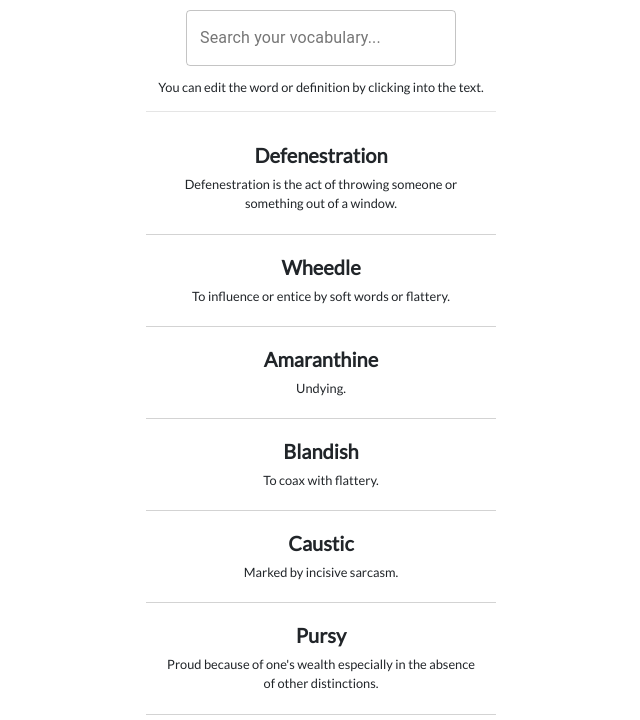
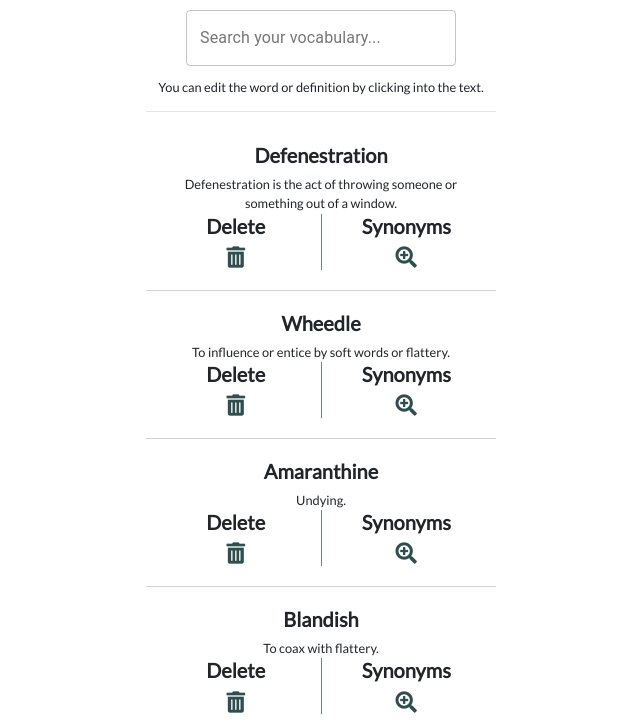
Before and after one commit to MikeDigitize/vocabify, a React app: page / in a window 1280 px wide. Shown: the part 80-800 px from the top of the page, without its empty margins (319-959 px from the left). Built offline with nearby package versions, Linux system fonts and the light colour scheme; some packages are replaced by stand-ins of ours.

Commit message:
icons for delete and synonyms added to items in vocabify tab

```diff
--- a/src/components/list.js
+++ b/src/components/list.js
@@ -93,6 +93,17 @@ export default function List({ items, dispatcher }) {
           >
             { item.definition }
           </p>
+          <div className="row vocabify-item-controls">
+            <div className="col divider-right">
+              <h2>Delete</h2>
+              <i className="fas fa-trash-alt fa-lg"></i>
+            </div>
+            <div className="col">
+              <h2>Synonyms</h2>
+              <i className="fas fa-search-plus fa-lg"></i>
+            </div>
+          </div>
+
         </article>
       )
     });
--- a/src/css/vocabify.css
+++ b/src/css/vocabify.css
@@ -80,3 +80,16 @@ article.vocabify-item {
 .MuiOutlinedInput-root.Mui-focused .MuiOutlinedInput-notchedOutline {
     border-color: darkgray !important;
 }
+
+.vocabify-item-controls {
+    padding-top: 20px;
+}
+
+.vocabify-item-controls h2 {
+    font-size: 15px;
+    transition: color 0.5s ease-in-out;
+    font-family: 'Lato', sans-serif;
+    margin-bottom: .5rem;
+    font-weight: 500;
+    line-height: 1.2;
+}
--- a/src/reducers/search-reducer.js
+++ b/src/reducers/search-reducer.js
@@ -1,9 +1,6 @@
 import {
   filterSearchItems,
-  capitaliseFirstLetter,
-  addFullStop,
-  updateItems,
-  isDuplicateWord
+  capitaliseFirstLetter
 } from '../utils/general-utils';
 
 export const initialSearchState = {
--- a/src/vocabify.html
+++ b/src/vocabify.html
@@ -8,6 +8,7 @@
         integrity="sha384-ggOyR0iXCbMQv3Xipma34MD+dH/1fQ784/j6cY/iJTQUOhcWr7x9JvoRxT2MZw1T" crossorigin="anonymous">
     <link href="https://fonts.googleapis.com/css?family=Lato|Raleway&display=swap" rel="stylesheet">
     <link rel="stylesheet" href="css/vocabify.css">
+    <link href="css/all.min.css" rel="stylesheet">
     <title>Vocabify</title>
 </head>
 <body>
```
